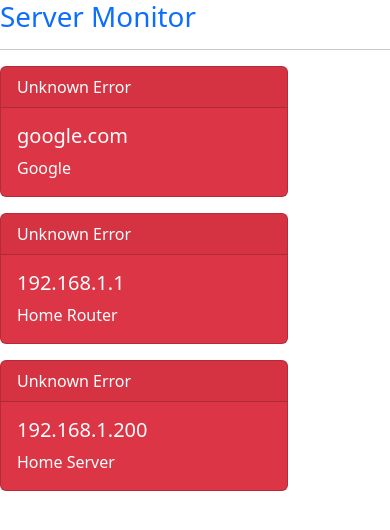
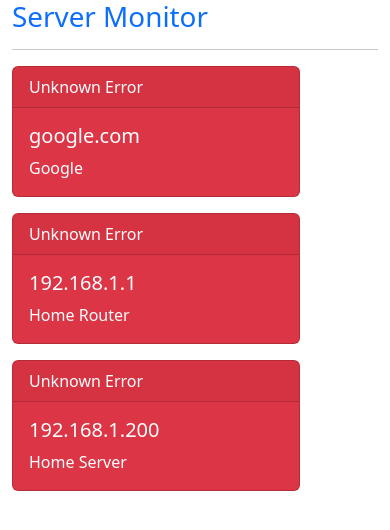
Before and after one commit to biomekanika/yasm-servermonitor, a Flask app: page / in a window 390 px wide. Shown: the top 530 px of the page. Run offline with Flask 2, Linux system fonts and the light colour scheme; some libraries are stand-ins or nearby versions.

Commit message:
Implemented basic responsive layout to main dashboard

```diff
--- a/src/templates/home.html
+++ b/src/templates/home.html
@@ -9,12 +9,16 @@
 </head>
 
 <body>
+    <div class="container-fluid">
         <h1 class="text-primary">
             Server Monitor
         </h1>
         <hr>
+        <div class="row">
         {% for host in hosts %}
+            <div class="col-md-4 col-lg-3">
             {% if 0 == host['code'] %}
+
                 <div class="card text-white bg-success mb-3" style="max-width: 18rem;">
                 {% else %}
                 <div class="card text-white bg-danger mb-3" style="max-width: 18rem;">
@@ -25,7 +29,11 @@
                         <p class="card-text">{{host['name']}}</p>
                     </div>
                 </div>
+            </div>
         {% endfor %}
+        </div>
+
+    </div>
 
     <!-- Bootstrap Javascripts -->
     <script src="static/bootstrap/js/bootstrap.bundle.min.js"></script>
```
Lines whose indentation alone changed are shown as unchanged.
